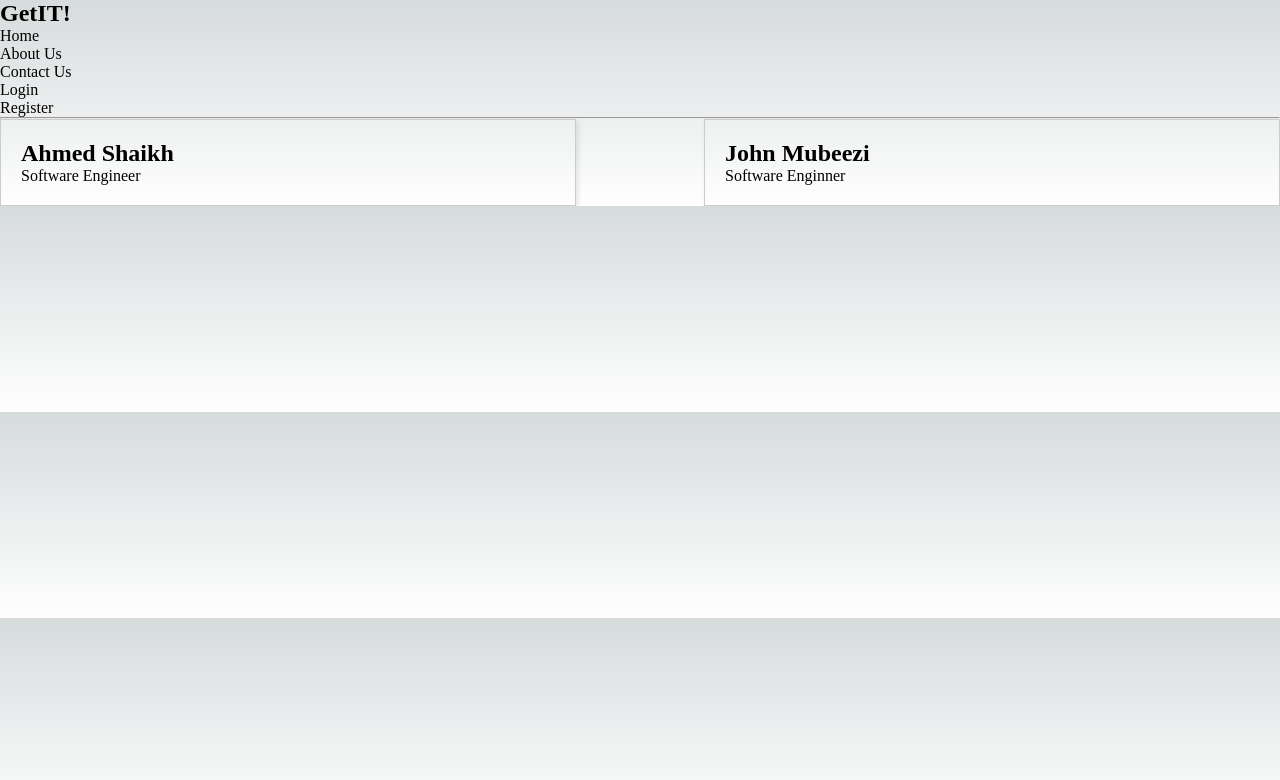
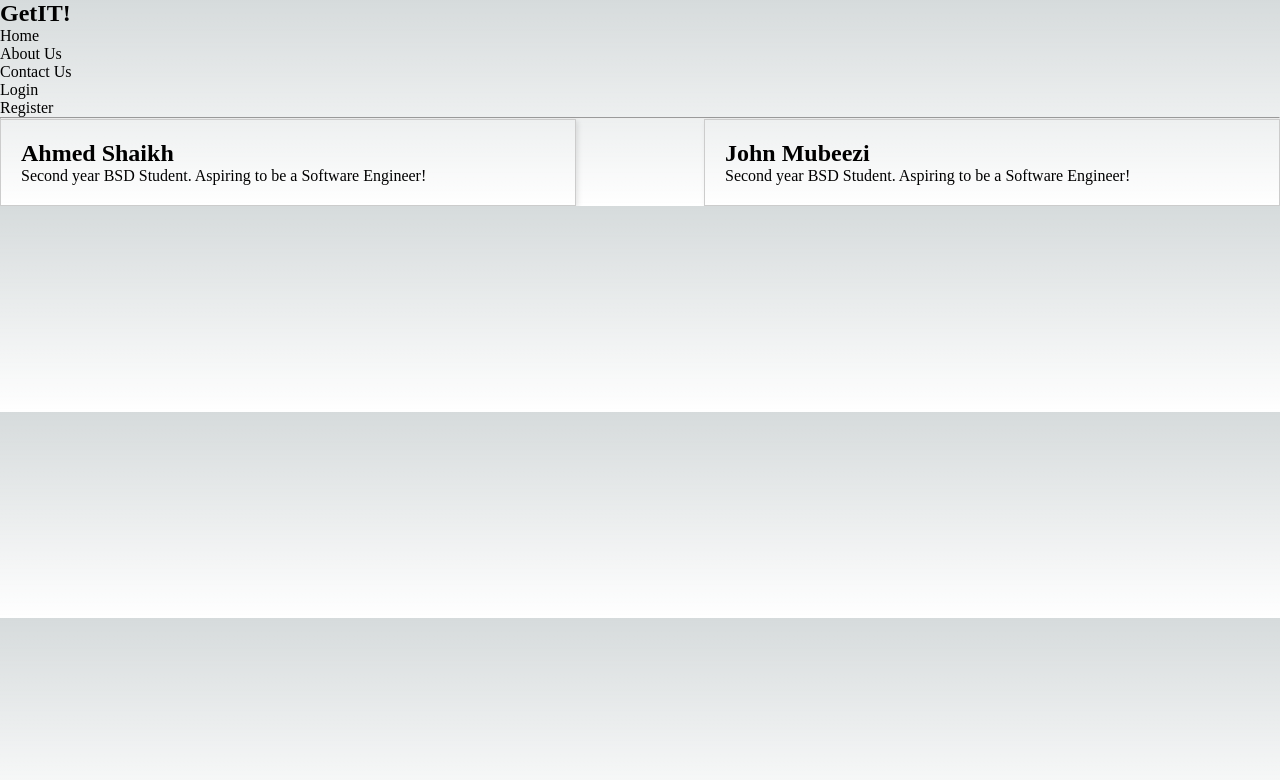
Before and after one commit to johnizac/project, a Next.js app: page /aboutUs in a window 1280 px wide. Shown: the top 780 px of the page. Built offline with nearby package versions, Linux system fonts and the light colour scheme.

Commit message:
Update aboutUs.js

```diff
--- a/src/pages/aboutUs.js
+++ b/src/pages/aboutUs.js
@@ -5,12 +5,12 @@ const AboutUs = () => {
     <div style={{display: 'flex', justifyContent: 'space-between'}}>
       <div style={{width: '45%', border: '1px solid #ccc', padding: '20px', boxShadow: '2px 2px 5px rgba(0, 0, 0, 0.1)'}}>
         <h2>Ahmed Shaikh</h2>
-        <p>Software Engineer</p>
+        <p>Second year BSD Student. Aspiring to be a Software Engineer!</p>
 
       </div>
       <div style={{width: '45%', border: '1px solid #ccc', padding: '20px', boxShadow: '2px 2px 5px rgba(0, 0, 0, 0.1)'}}>
         <h2>John Mubeezi</h2>
-        <p>Software Enginner</p>
+        <p>Second year BSD Student. Aspiring to be a Software Engineer!</p>
 
       </div>
     </div>
```
